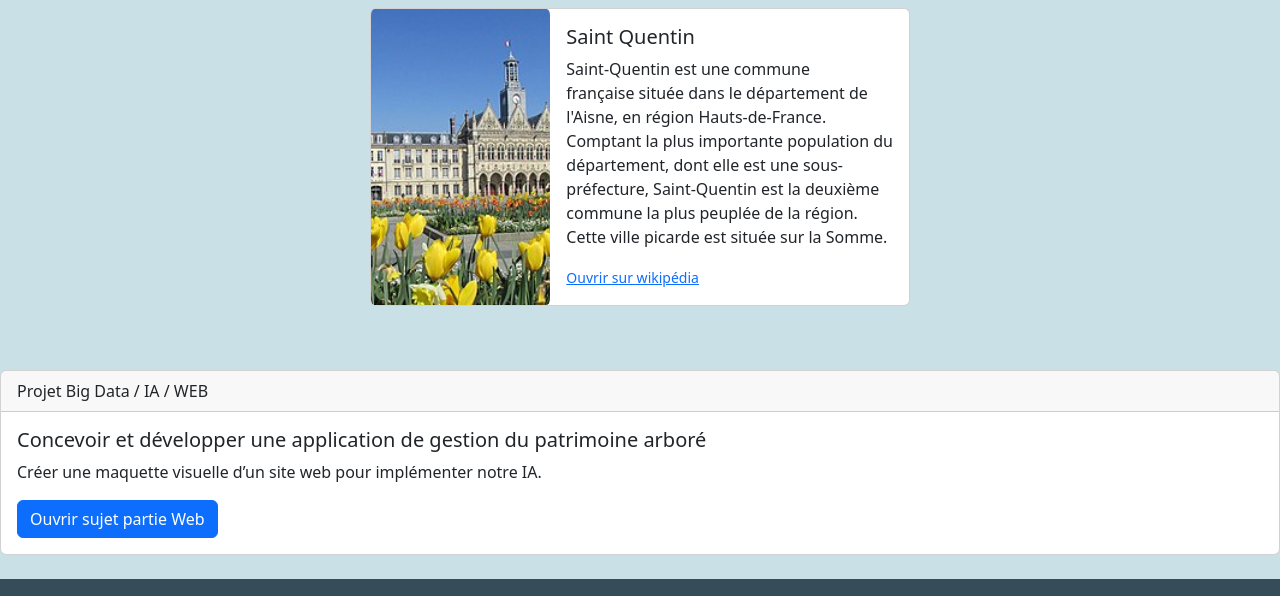
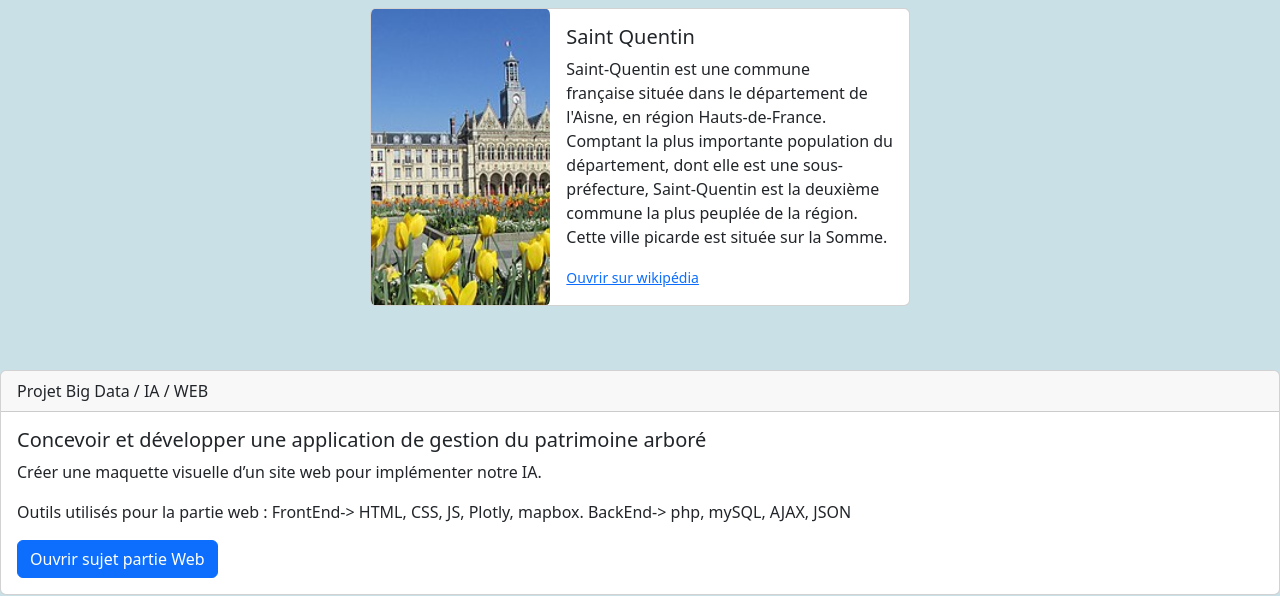
Before and after one commit to allan-cff/projet_A4, a plain HTML site: page front/index.html in a window 1280 px wide. Shown: the part 129-725 px from the top of the page. Drawn offline with nearby package versions, Linux system fonts and the light colour scheme; no server answers.

Commit message:
update description du projet

```diff
--- a/front/index.html
+++ b/front/index.html
@@ -62,6 +62,7 @@
           <div class="card-body">
             <h5 class="card-title">Concevoir et développer une application de gestion du patrimoine arboré </h5>
             <p class="card-text">Créer une maquette visuelle d’un site web pour implémenter notre IA.</p>
+            <p> Outils utilisés pour la partie web : FrontEnd-> HTML, CSS, JS, Plotly, mapbox. BackEnd-> php, mySQL, AJAX, JSON</p>
             <a href="src/image/Developpement_Web_Projet_A3_Arbres.pdf" class="btn btn-primary">Ouvrir sujet partie Web</a>
           </div>
         </div>
```
